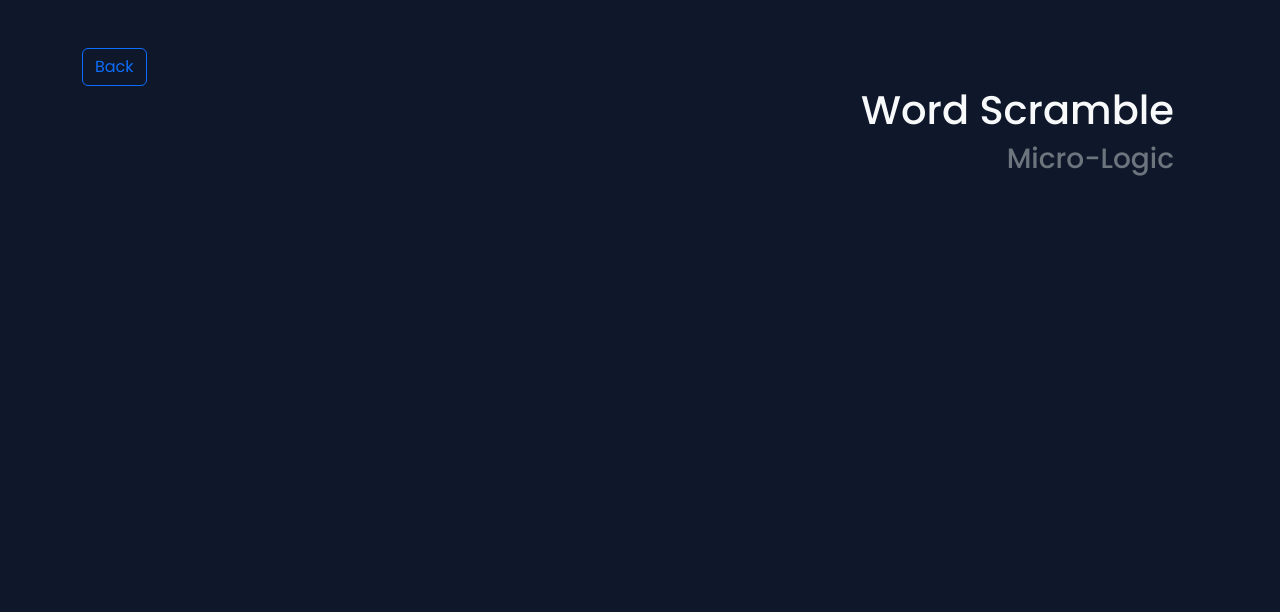
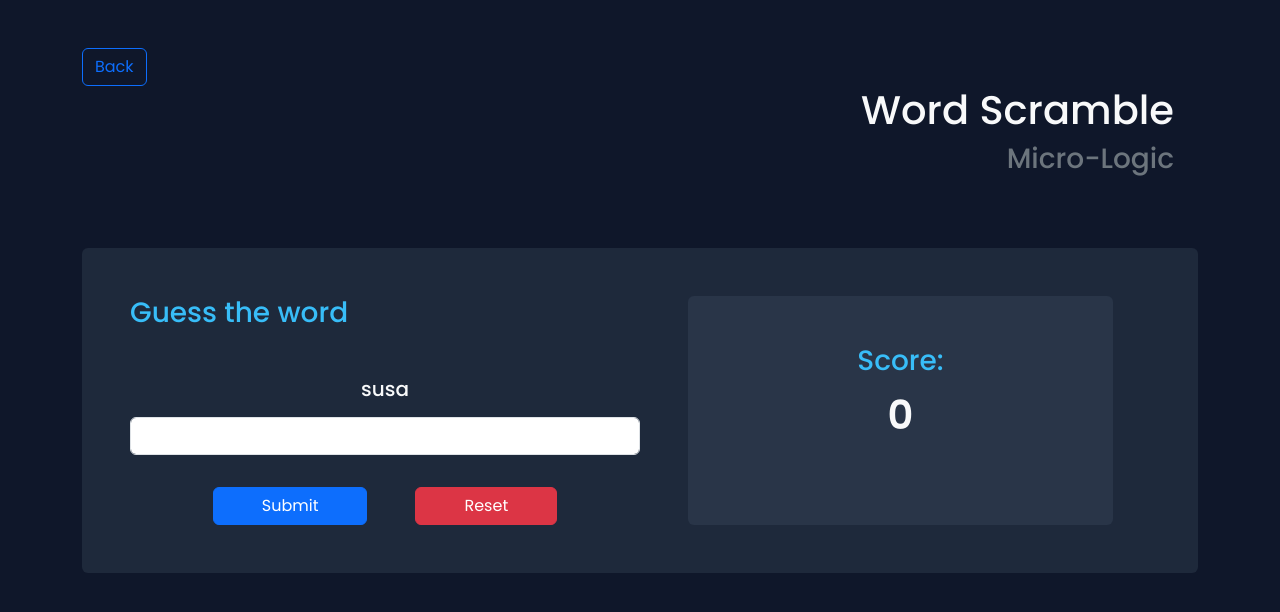
Before and after one commit to NubieMe/b51-micro-logic, a React (Vite) app: page /scramble in a window 1280 px wide. Shown: the top 612 px of the page. Built offline with nearby package versions, Linux system fonts and the light colour scheme.

Commit message:
Scramble feature added

```diff
--- a/src/pages/Scramble.jsx
+++ b/src/pages/Scramble.jsx
@@ -1,13 +1,65 @@
+import { useEffect, useState } from "react"
 import Header from "../components/Header"
 import MainContainer from "../components/MainContainer"
 import Title from "../components/Title"
+import { subCon_styles } from "../utils/subCon"
 
 const Scramble = () => {
+    const [input, setInput] = useState("")
+    const [score, setScore] = useState(0)
+    const [word, setWord] = useState("")
+
+    function getRndInteger(min, max) {
+        return Math.floor(Math.random() * (max - min)) + min;
+    }
+
+    const index = getRndInteger(0, 10)
+    const shuffle = (str) => [...str].sort(()=>Math.random()-.5).join('')
+    const arr = ["apple", "samsung", "huawei", "oneplus", "xiaomi", "infinix", "realme", "tecno", "vivo", "asus"]
+
+    useEffect(() => {
+        console.log("test")
+        setWord(arr[index])
+    },[])
+
+    function handle(e) {
+        e.preventDefault()
+        if(input !== word) return alert("Wrong answer, Try again!")
+
+        setWord(arr[index])
+        setScore(score + 1)
+        setInput("")
+    }
+
+    function reset(e) {
+        e.preventDefault()
+
+        setInput("")
+        setScore(0)
+        setWord(arr[index])
+    }
+
     return (
         <MainContainer>
             <Header isHome={false}>
                 <Title>Word Scramble</Title>
             </Header>
+            <div style={subCon_styles} className="container-lg mt-5 p-5 gap-5 d-flex flex-wrap rounded">
+                <form className="bg-transparent d-flex flex-column text-light col-md-6">
+                    <h3 className="bg-transparent mb-5" style={{color:"#38bdf8"}}>Guess the word</h3>
+                    <h5 className="bg-transparent text-center mb-3">{shuffle(word)}</h5>
+                    <input id="input" className="form-control mb-3" value={input}
+                    onChange={e => setInput(e.target.value)}/>
+                    <div className="d-flex flex-wrap bg-transparent justify-content-center gap-5 mt-3">
+                        <button className="btn btn-primary px-5" onClick={(e) => handle(e)}>Submit</button>
+                        <button className="btn btn-danger px-5" onClick={(e) => reset(e)}>Reset</button>
+                    </div>
+                </form>
+                <div style={{backgroundColor:"#293548"}} className="d-flex p-5 flex-column text-light text-center col-md-5 rounded">
+                    <h3 className="bg-transparent" style={{color:"#38bdf8"}}>Score:</h3>
+                    <p className="bg-transparent fs-1 fw-semibold">{score}</p>
+                </div>
+            </div>
         </MainContainer>
     )
 }
```
